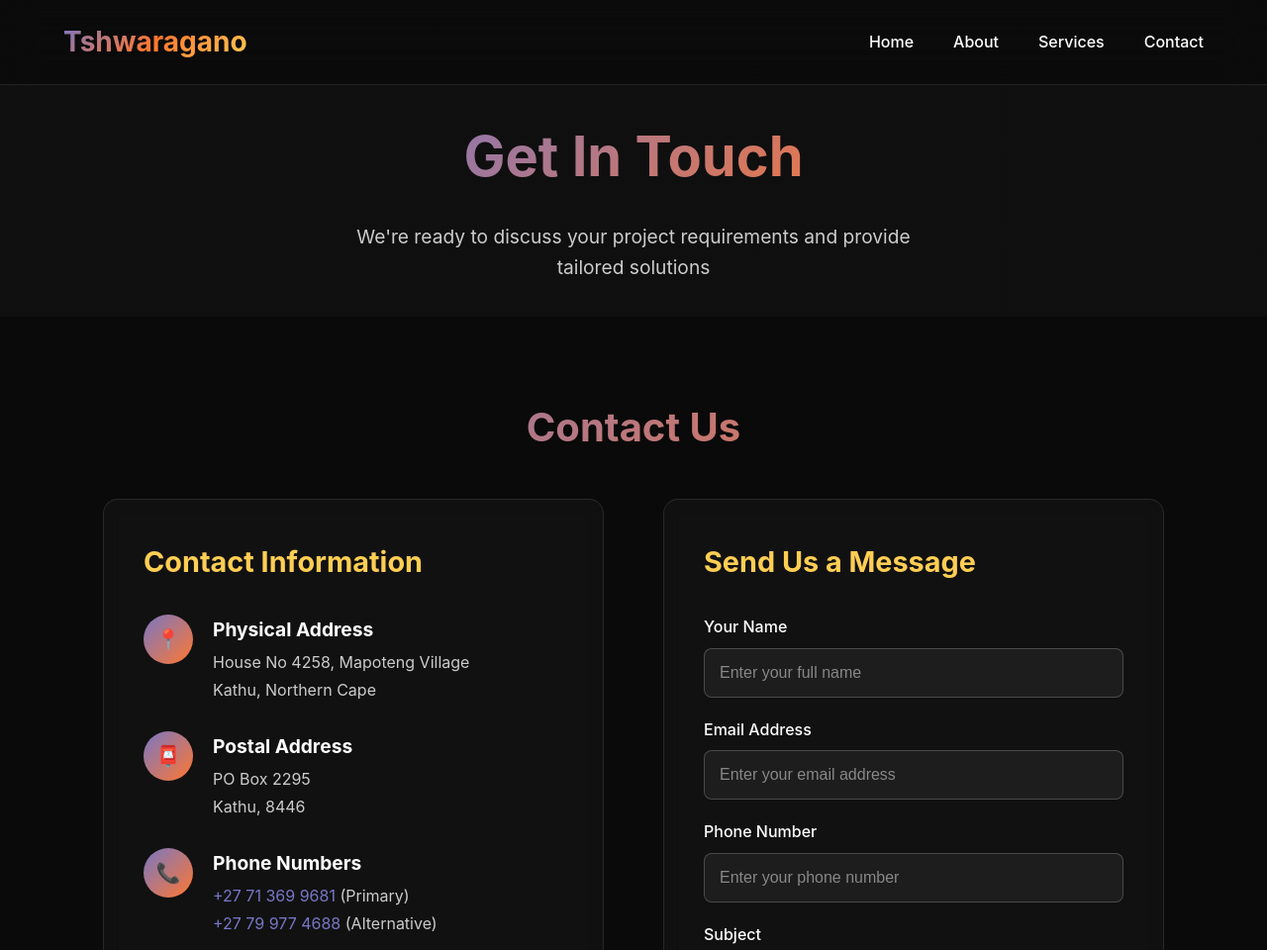
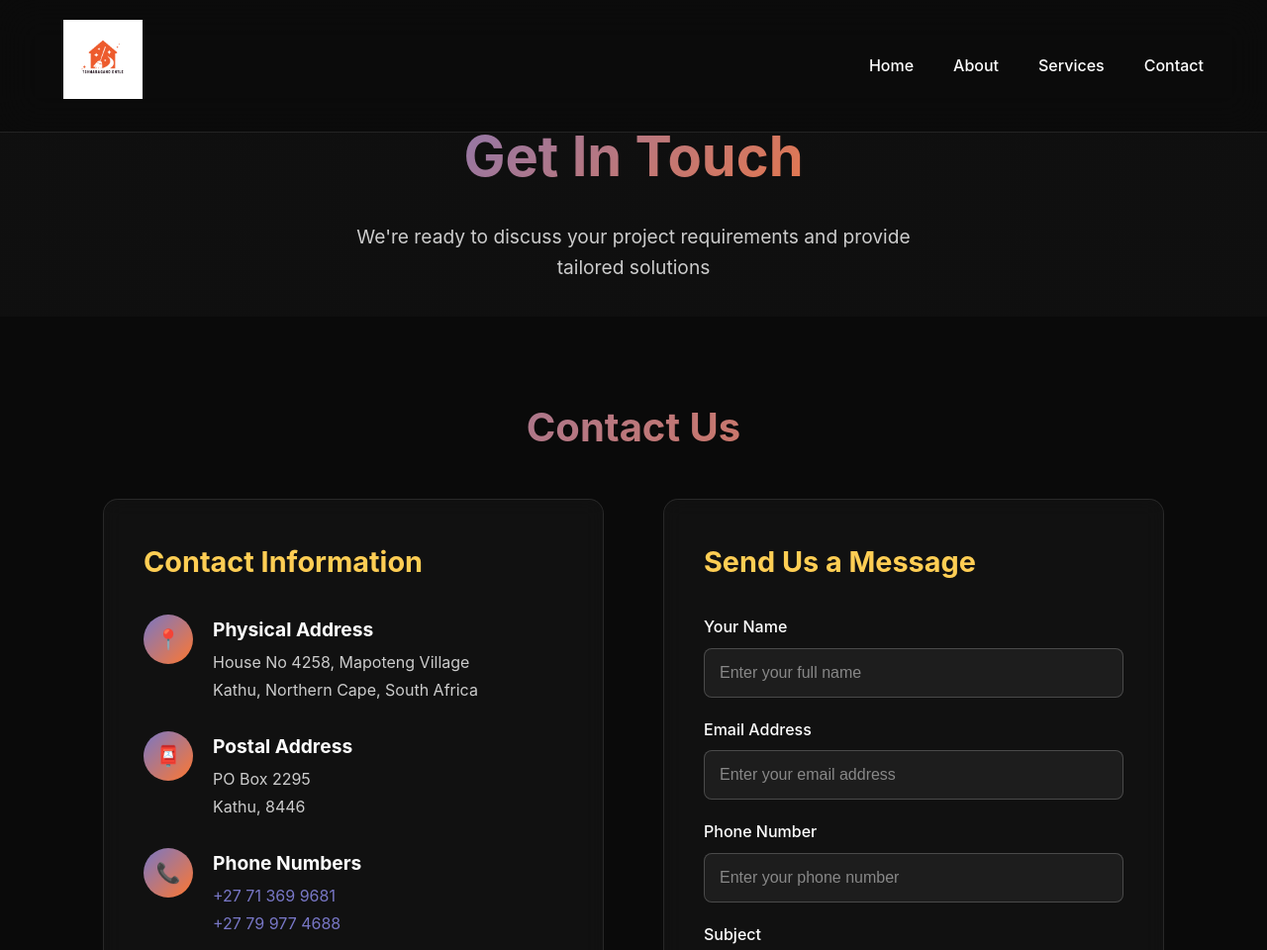
Before and after one commit to KhethoKodes-hub/Tshwaragano, a plain HTML site: page contact.html in a window 1280 px wide. Shown: the top 960 px of the page at 99% size. Drawn offline with Linux system fonts and the light colour scheme.

Commit message:
added logo

```diff
--- a/contact.html
+++ b/contact.html
@@ -4,6 +4,8 @@
     <meta charset="UTF-8">
     <meta name="viewport" content="width=device-width, initial-scale=1.0">
     <title>Contact Us - Tshwaragano Entle</title>
+        <link rel="icon" href="assets/tshwaraganoentlelogo.png" type="image/x-icon">
+
     <style>
         * {
             margin: 0;
@@ -397,7 +399,7 @@
 <body>
     <nav id="navbar">
         <div class="nav-content">
-            <div class="logo">Tshwaragano</div>
+            <div class="logo"><a><img src="assets/tshwaraganoentlelogo.png" width="80" height="80"></a></div>
             <ul class="nav-links">
                 <li><a href="index.html">Home</a></li>
                 <li><a href="about.html">About</a></li>
@@ -426,7 +428,7 @@
                     <div class="info-content">
                         <h3>Physical Address</h3>
                         <p>House No 4258, Mapoteng Village</p>
-                        <p>Kathu, Northern Cape</p>
+                        <p>Kathu, Northern Cape, South Africa</p>
                     </div>
                 </div>
 
@@ -443,8 +445,8 @@
                     <div class="info-icon">📞</div>
                     <div class="info-content">
                         <h3>Phone Numbers</h3>
-                        <p><a href="tel:+27713699681">+27 71 369 9681</a> (Primary)</p>
-                        <p><a href="tel:+27799774688">+27 79 977 4688</a> (Alternative)</p>
+                        <p><a href="tel:+27713699681">+27 71 369 9681</a></p>
+                        <p><a href="tel:+27799774688">+27 79 977 4688</a></p>
                     </div>
                 </div>
 
```
Also changed, not shown: about.html (+3 -2 lines), index.html (+4 -4 lines), services.html (+3 -1 lines), assets/tshwaraganoentlelogo.png (added).
